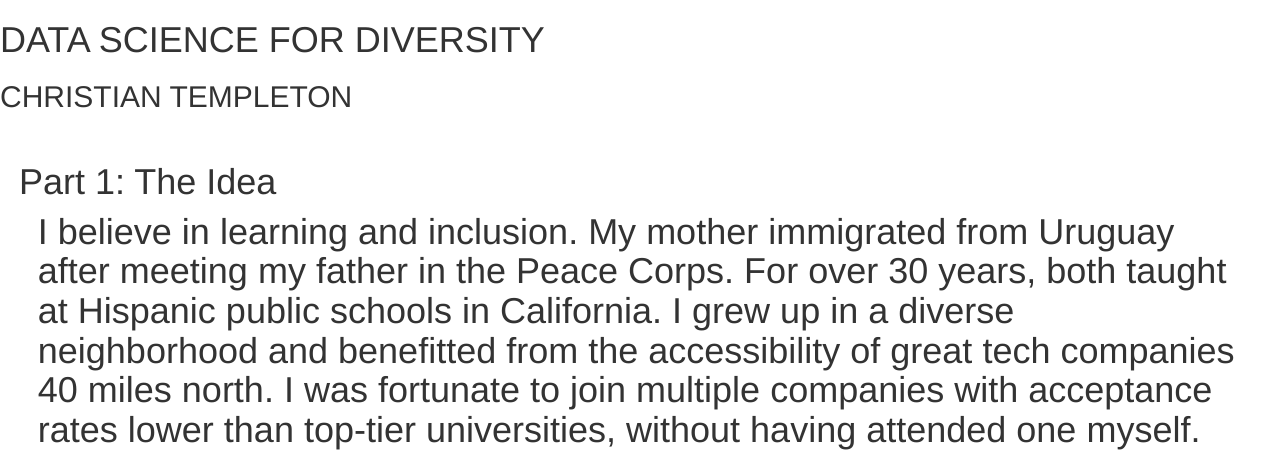
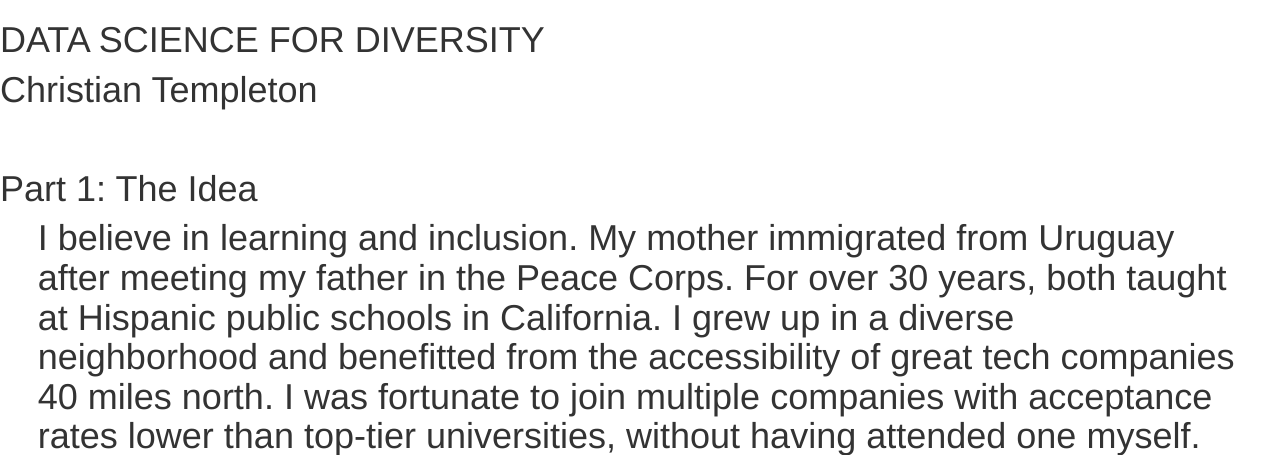
Before and after one commit to christian-templeton/wedding, a Flask app: page /index in a window 1280 px wide; the page is wider, and only the part inside the window is pictured. Shown: the top 455 px of that part. Run offline with Flask 2, Linux system fonts and the light colour scheme; some libraries are stand-ins or nearby versions.

Commit message:
Update index.html

```diff
--- a/templates/index.html
+++ b/templates/index.html
@@ -8,6 +8,7 @@
 		<link rel="stylesheet" href="https://maxcdn.bootstrapcdn.com/bootstrap/3.3.5/css/bootstrap-theme.min.css">
 		<script src="https://maxcdn.bootstrapcdn.com/bootstrap/3.3.5/js/bootstrap.min.js"></script>
 		<style>
+		background-color: #4B0082;
 		p.padding {
     			padding-left: 0.5cm;
 		}
@@ -34,10 +35,8 @@
 <!-- THIS DIV CENTERS OUR HEADING -->
 <div id="topinfo">
 
-<p class="padding">
-<h1>DATA SCIENCE FOR DIVERSITY</h1>
-<p/>
-<h2>CHRISTIAN TEMPLETON</h2>
+<p class="padding">DATA SCIENCE FOR DIVERSITY<p/>
+<p class="padding">Christian Templeton<p/>
 <br />
 <!-- END CENTERING DIV -->
 
@@ -59,20 +58,20 @@
 
 <p class="padding">Part 2: The Proposal<p/>
 
-	<p class="padding2"><iframe width="1316" height="941" src="https://www.youtube.com/embed/UeCX6CaeUUA" frameborder="0" allowfullscreen></iframe><p/>
+	<p class="padding2"><iframe width="1286" height="917" src="https://www.youtube.com/embed/UeCX6CaeUUA" frameborder="0" allowfullscreen></iframe><p/>
 
 <br />
 <br />
 
 <p class="padding">Part 3: The Pitch<p/>
 
-	<p class="padding2"><iframe src="https://docs.google.com/presentation/d/1RdnqbloPVJ6U4t16QSlq1l08r29GdpswnghK7T-44b4/embed?start=true&loop=true&delayms=3000" frameborder="0" width="1316" height="941" allowfullscreen="true" mozallowfullscreen="true" webkitallowfullscreen="true"></iframe><p/>
+	<p class="padding2"><iframe src="https://docs.google.com/presentation/d/1RdnqbloPVJ6U4t16QSlq1l08r29GdpswnghK7T-44b4/embed?start=true&loop=true&delayms=3000" frameborder="0" width="1286" height="917" allowfullscreen="true" mozallowfullscreen="true" webkitallowfullscreen="true"></iframe><p/>
 
 <br />
 <br />
 
 <p class="padding">Epilogue: The Fellowship<p/>
-	<p class="padding2"><iframe src="https://www.thedataincubator.com/foundations.html" width="1316" height="941" frameborder="0"></iframe><p/>
+	<p class="padding2"><iframe src="https://www.thedataincubator.com/foundations.html" width="1286" height="917" frameborder="0"></iframe><p/>
 
 <br />
 
```
